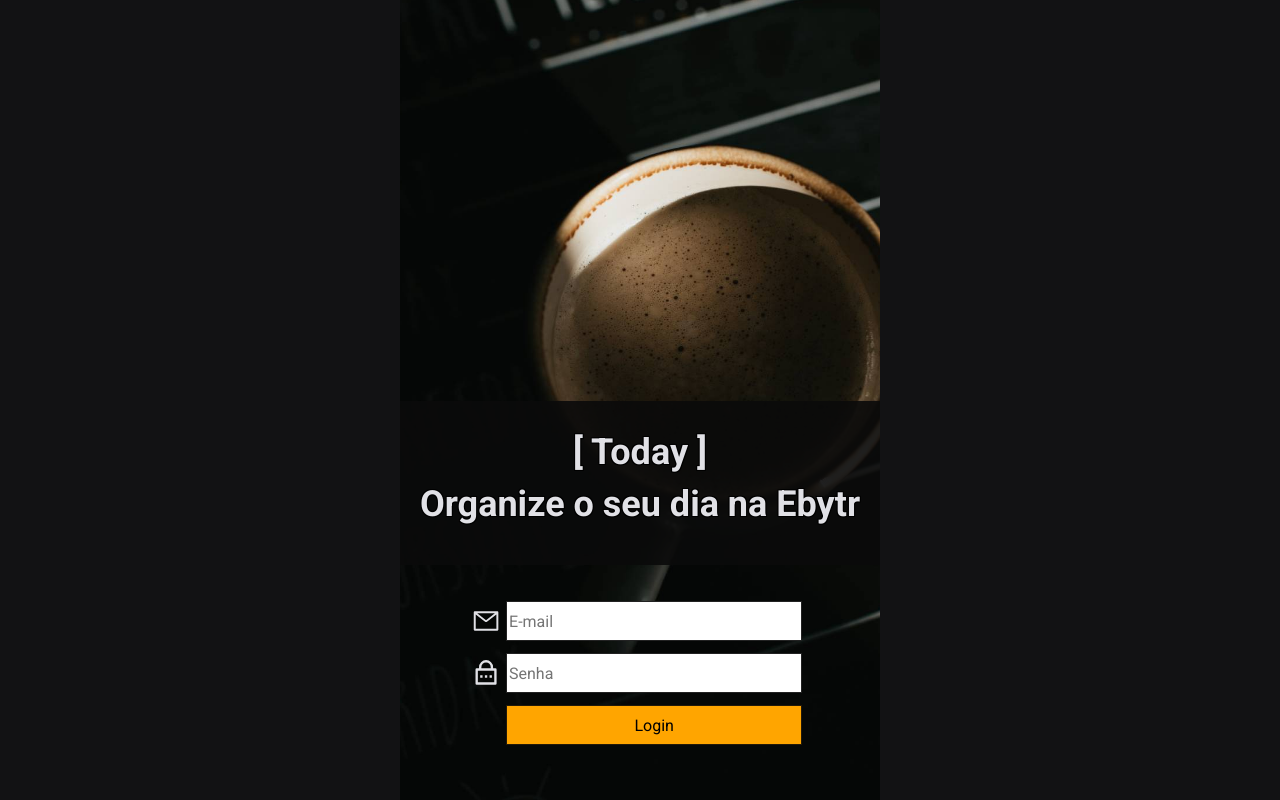
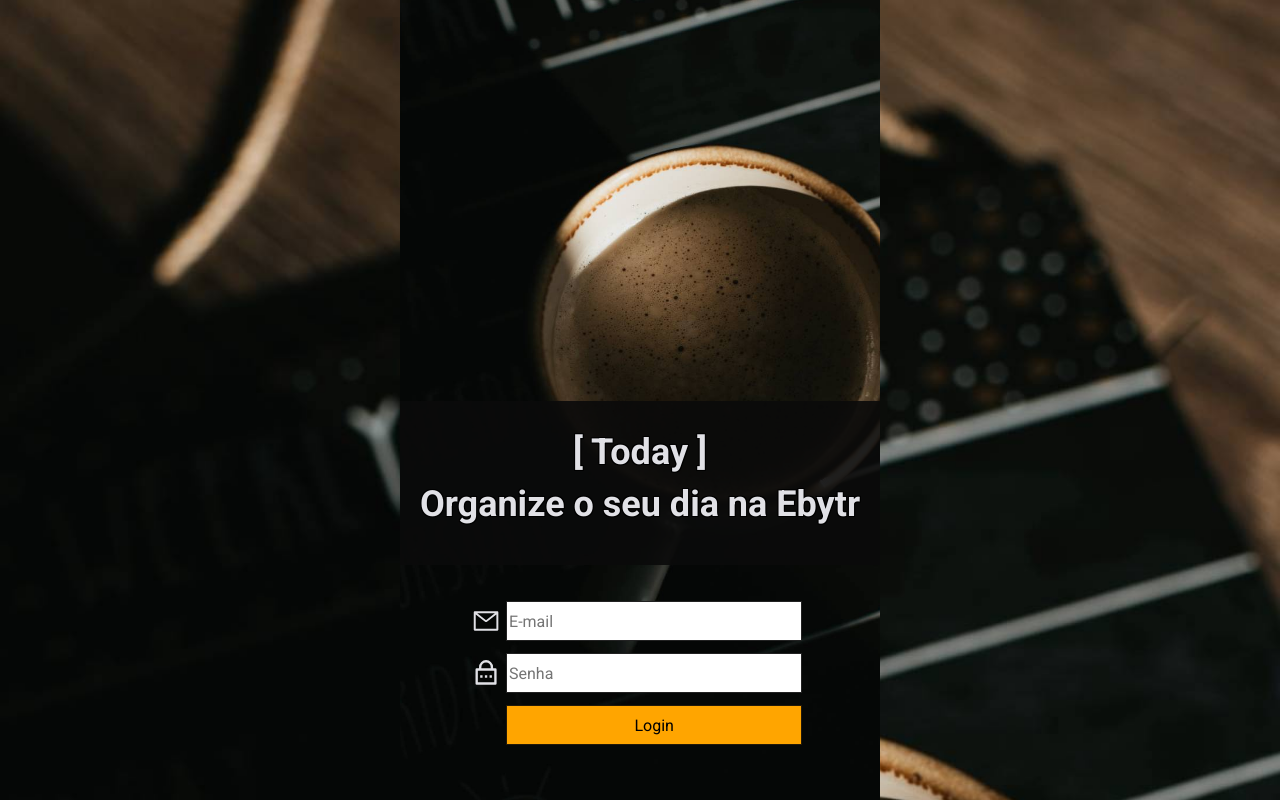
Before and after one commit to rafaelgeronimo/today-frontend, a React (Vite) app: page / in a window 1280 px wide. Built offline with nearby package versions, Linux system fonts and the light colour scheme.

Commit message:
style: added background image

```diff
--- a/src/styles/global.css
+++ b/src/styles/global.css
@@ -6,6 +6,7 @@
 }
 
 body {
-  background: #121214;
+  background: #121214 url('../assets/img/loginbox_background.jpg') no-repeat;
+  background-size: 100%;
   color: #e1e1e6;
 }
```
